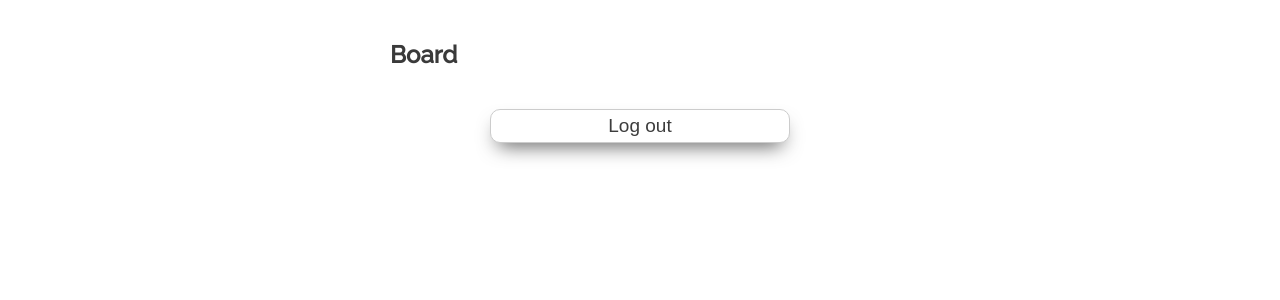
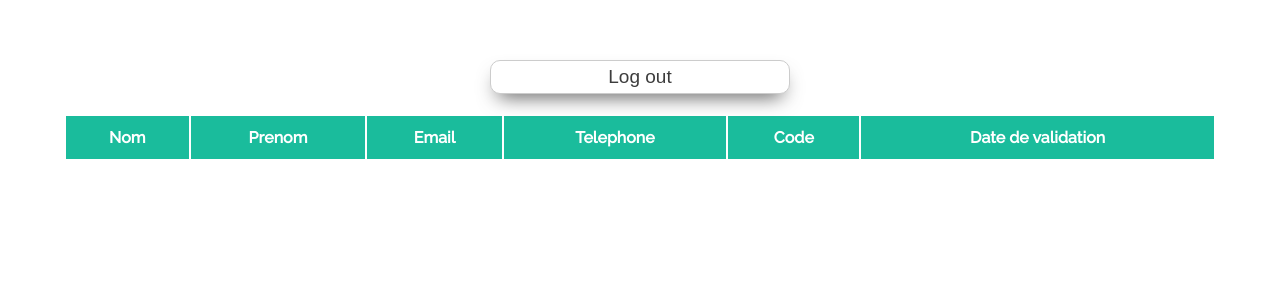
Before and after one commit to Liam-Nothing/OLD-Email-verification, a PHP site: page /admin.php in a window 1280 px wide. Shown: the part 85-385 px from the top of the page. Run offline with PHP 8.4, Linux system fonts and the light colour scheme; a user stored in the database is signed in; data comes from the database, SQL or seed files in the repository; data that the repository does not hold is empty.

Commit message:
[Feature] Add admin board complete

```diff
--- a/admin.php
+++ b/admin.php
@@ -2,7 +2,11 @@
 
 require_once("includes/config.php");
 require_once("includes/pathSecurity.php");
+require_once("includes/functs_db.php");
+
 ImConnected(false);
+
+$database = connectDB("web_registration", $config);
 
 ?>
 <!DOCTYPE html>
@@ -23,15 +27,71 @@ ImConnected(false);
     <header>
         <h1><?= $config_web["title_admin"] ?></h1>
     </header>
-	<main>
+    <main class="full_size">
+
 
         <section>
-			<div>
-				<h1>Board</h1>
-			</div>
             <div class="center block">
                 <button id="btn_logout" class="login_btn">Log out</button>
             </div>
+        </section>
+
+        <section>
+            <table>
+                <tr>
+                    <th>
+                        Nom
+                    </th>
+                    <th>
+                        Prenom
+                    </th>
+                    <th>
+                        Email
+                    </th>
+                    <th>
+                        Telephone
+                    </th>
+                    <th>
+                        Code
+                    </th>
+                    <th>
+                        Date de validation
+                    </th>
+                </tr>
+                <?php
+                    $sqlr = $database->query("SELECT * FROM `users` WHERE validation = 1");
+                    // $sqlr->execute();
+                    $sqlr_rows = $sqlr->fetchAll();
+
+                    if (!empty($sqlr_rows)) {
+                        foreach ($sqlr_rows as $user) {
+                ?>
+                <tr>
+                    <td>
+                        <?=$user["lastname"]?>
+                    </td>
+                    <td>
+                        <?=$user["name"]?>
+                    </td>
+                    <td>
+                        <?=$user["email"]?>
+                    </td>
+                    <td>
+                        <?=$user["phone"]?>
+                    </td>
+                    <td>
+                        <?=$user["pass"]?>
+                    </td>
+                    <td>
+                        <?=$user["add_date"]?>
+                    </td>
+                </tr>
+                <?php
+                        }
+                    }
+                ?>
+
+            </table>
         </section>
 
     </main>
--- a/css/styles.php
+++ b/css/styles.php
@@ -107,6 +107,7 @@ button {
     transition: all 0.4s;
     top: 0;
     margin-top: 20px;
+    margin-bottom: 20px;
     width: 300px;
     max-width: 90%;
     border: 1px solid #ccc;
@@ -247,7 +248,7 @@ th {
     padding-top: 12px;
     padding-bottom: 12px;
     text-align: center;
-    background-color: <?php echo trim(preg_replace('/\s\s+/', ' ', $config[3])); ?>;
+    background-color: <?=$config_web["color"]?>;
     color: white;
     font-size: 100%;
 }
@@ -275,3 +276,7 @@ th {
     color: white;
     text-align: center;
 }
+
+.full_size {
+    width: 100%;
+}
```
Lines whose indentation alone changed are shown as unchanged.
